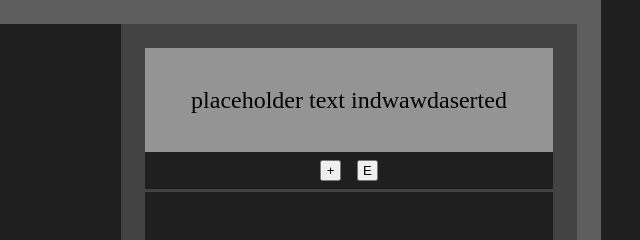
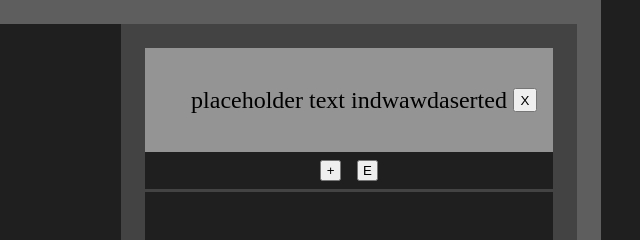
Before and after one commit to TekNellCo/todolist2, a website built with webpack: page src/headeditor.html in a window 1280 px wide. Shown: the top 240 px of the page, 359-999 px from the left. Built offline with nearby package versions, Linux system fonts and the light colour scheme.

Commit message:
finish basic layout of all instances,next javascript

```diff
--- a/src/headeditor.html
+++ b/src/headeditor.html
@@ -3,7 +3,7 @@
 <head>
     <meta charset="UTF-8">
     <meta name="viewport" content="width=device-width, initial-scale=1.0">
-    <title>header</title>
+    <title>headereditor</title>
 
     <link rel="stylesheet" href="../dist/style.css">
 </head>
@@ -28,6 +28,7 @@
                     <div class="headercontainer">
                         <div class="header">
                             <p>placeholder text indwawdaserted </p>
+                            <button class="headerdeletebtn">X</button>
 
                         </div>
 
```
Also changed, not shown: dist/style.css.
